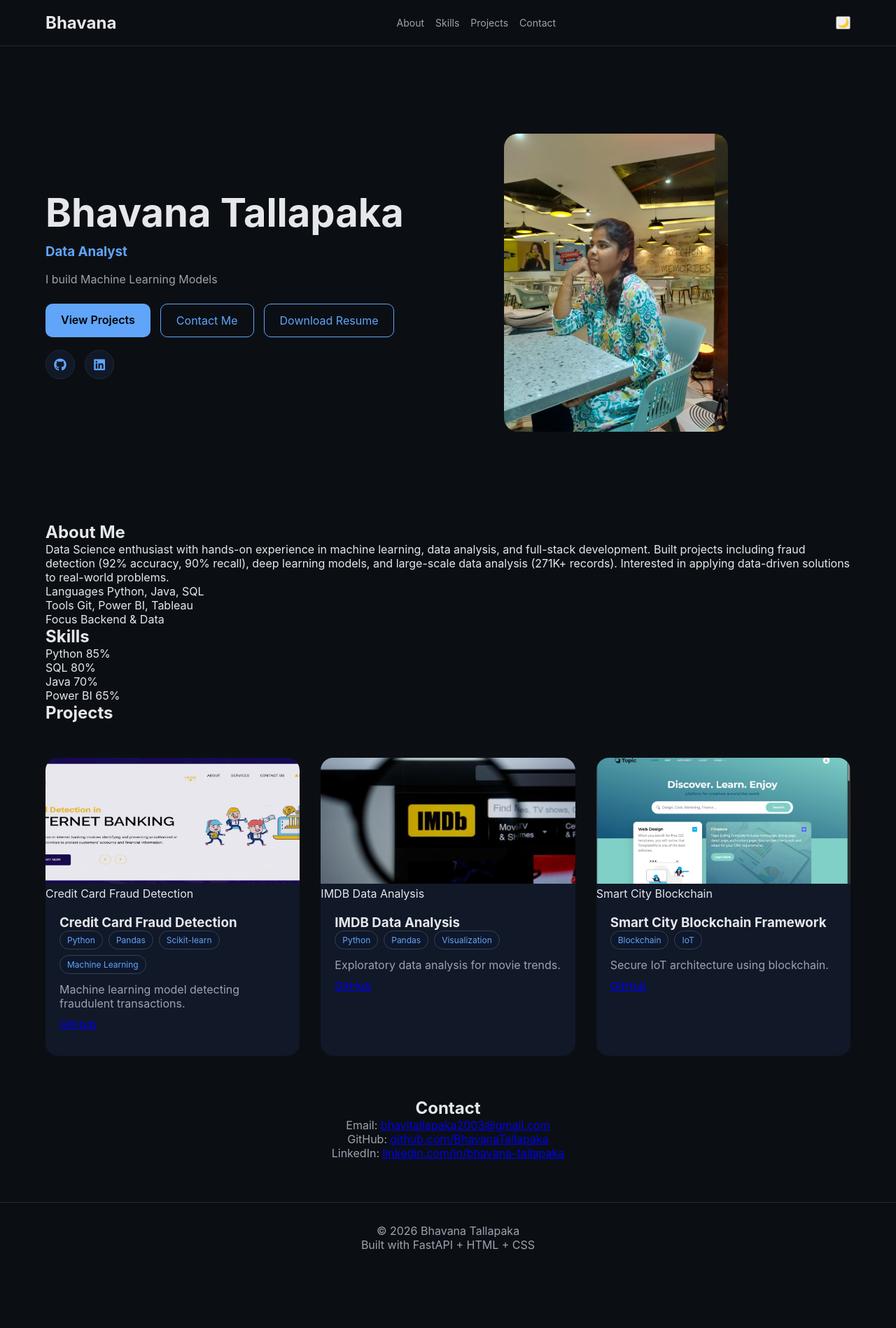
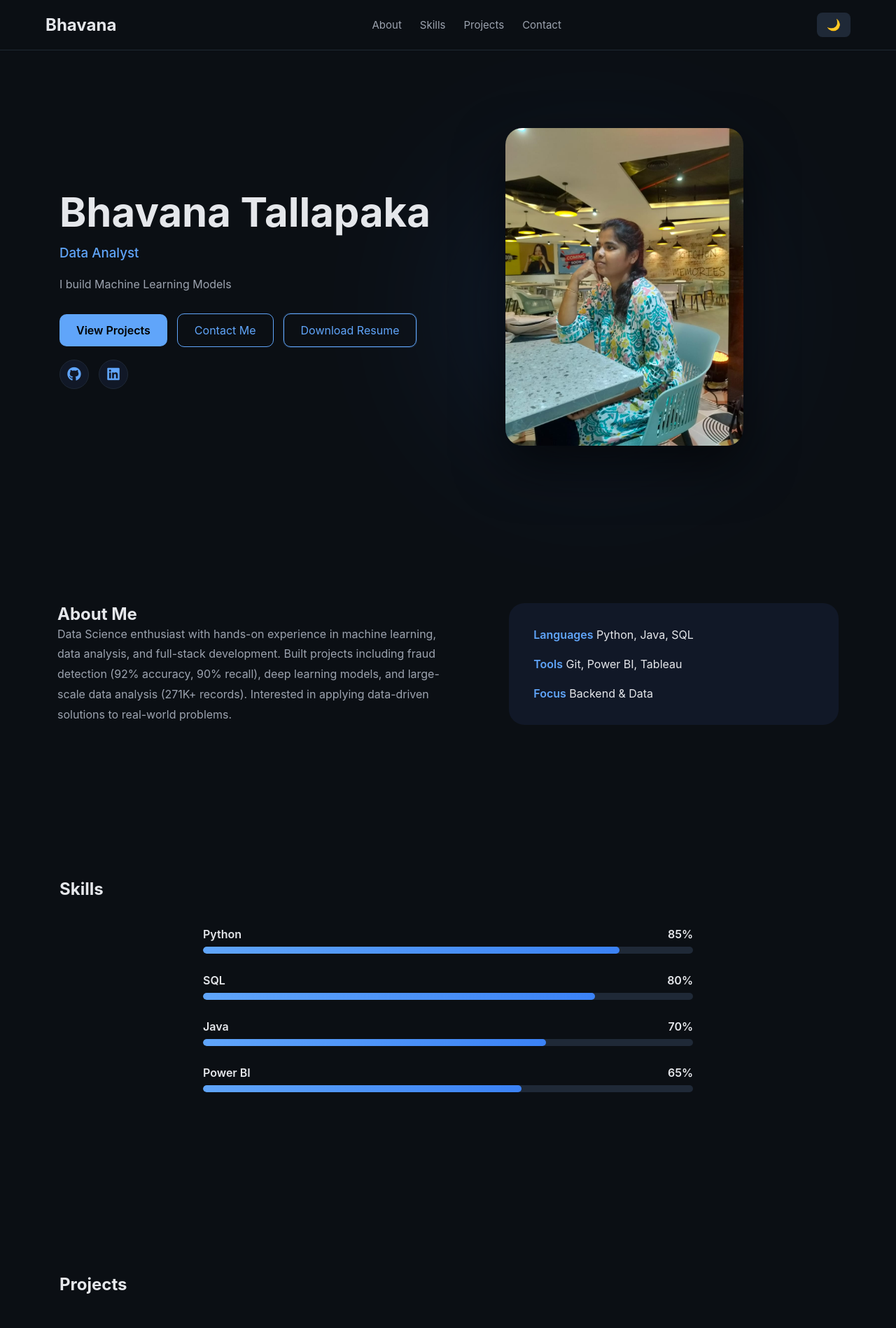
Before and after one commit to BhavanaTallapaka/bhavana-portfolio, a FastAPI app: page / in a window 1280 px wide. Shown: the top 1898 px of the page at 70% size. Before the commit the page ends 1786 px from the top, so only its background shows below. Run offline with FastAPI, Linux system fonts and the light colour scheme.

Commit message:
updated profile

```diff
--- a/app/static/css/style.css
+++ b/app/static/css/style.css
@@ -1,4 +1,5 @@
 /* ROOT COLORS */
+
 :root{
 --bg:#0b0f14;
 --card:#111827;
@@ -7,7 +8,8 @@
 --accent:#60a5fa;
 }
 
-/* RESET */
+/* GLOBAL RESET */
+
 *{
 box-sizing:border-box;
 margin:0;
@@ -18,25 +20,41 @@ html{
 scroll-behavior:smooth;
 }
 
+html,body{
+width:100%;
+overflow-x:hidden;
+}
+
 body{
 font-family:Inter,Arial,Helvetica,sans-serif;
 background:var(--bg);
 color:var(--text);
+min-height:100vh;
+transition:background .3s ease,color .3s ease;
 }
 
 /* CONTAINER */
+
 .container{
 max-width:1150px;
 width:90%;
-margin:auto;
+margin:0 auto;
+}
+
+/* SECTIONS */
+
+section{
+padding:110px 20px;
 }
 
 /* NAVBAR */
+
 nav{
 position:sticky;
 top:0;
+width:100%;
 background:var(--bg);
-border-bottom:1px solid #1f2937;
+border-bottom:1px solid #1f2933;
 z-index:1000;
 }
 
@@ -55,76 +73,428 @@ gap:26px;
 .nav-links a{
 color:var(--muted);
 text-decoration:none;
+font-size:15px;
 }
 
 .nav-links a:hover{
 color:var(--accent);
 }
 
+/* THEME BUTTON */
+
+.theme-btn{
+background:#1f2937;
+border:none;
+color:white;
+padding:8px 14px;
+border-radius:8px;
+cursor:pointer;
+font-size:16px;
+}
+
+.theme-btn:hover{
+background:#374151;
+}
+
 /* HERO */
+
 .hero{
 display:grid;
 grid-template-columns:1.2fr 1fr;
 align-items:center;
-gap:60px;
+gap:70px;
 min-height:85vh;
+position:relative;
 }
 
-/* TEXT */
 .hero h1{
-font-size:56px;
-margin-bottom:10px;
+font-size:58px;
+margin-bottom:12px;
 }
 
 .hero h3{
 color:var(--accent);
-margin-bottom:18px;
+margin-bottom:20px;
+font-weight:500;
 }
 
 .hero p{
 color:var(--muted);
+line-height:1.7;
+margin-bottom:28px;
 max-width:520px;
-margin-bottom:20px;
+}
+
+/* HERO BUTTONS FIX */
+
+.hero-buttons{
+display:flex;
+gap:18px;
+margin-top:30px;
+flex-wrap:wrap;
+}
+
+/* HERO IMAGE */
+
+.hero img{
+width:340px;
+border-radius:24px;
+box-shadow:0 30px 70px rgba(0,0,0,.6);
+transition:transform .5s ease;
+}
+
+.hero img:hover{
+transform:scale(1.04);
+}
+
+/* HERO GLOW */
+
+.hero::before{
+content:"";
+position:absolute;
+width:500px;
+height:500px;
+background:radial-gradient(circle,#3b82f6 0%,transparent 70%);
+filter:blur(120px);
+opacity:.25;
+right:10%;
+top:120px;
+z-index:-1;
 }
 
 /* BUTTONS */
+
 .btn{
 background:var(--accent);
 color:black;
-padding:13px 22px;
+padding:13px 24px;
 border-radius:10px;
 text-decoration:none;
 font-weight:600;
+transition:.25s;
+position:relative;
+overflow:hidden;
+}
+
+.btn:hover{
+transform:translateY(-2px);
+box-shadow:0 10px 25px rgba(96,165,250,.4);
+}
+
+.hero-buttons{
+display:flex;
+gap:16px;
+flex-wrap:wrap;
+margin-top:20px;
 }
 
 .btn-outline{
 border:1px solid var(--accent);
 color:var(--accent);
-padding:13px 22px;
+padding:13px 24px;
 border-radius:10px;
 text-decoration:none;
+transition:.25s;
 }
 
-/* HERO ACTIONS (MAIN FIX) */
-.hero-actions{
+.btn-outline:hover{
+background:var(--accent);
+color:white;
+transform:translateY(-2px);
+box-shadow:0 10px 25px rgba(96,165,250,.35);
+}
+
+/* ABOUT */
+
+.about-grid{
+display:grid;
+grid-template-columns:1.1fr .9fr;
+gap:70px;
+align-items:center;
+}
+
+.about-grid p{
+color:var(--muted);
+line-height:1.8;
+}
+
+.about-box{
+background:var(--card);
+padding:35px;
+border-radius:22px;
+display:grid;
+gap:22px;
+}
+
+.about-box span{
+color:var(--accent);
+font-weight:600;
+}
+
+/* SKILLS */
+
+.skill-bars{
+max-width:700px;
+margin:40px auto;
 display:flex;
 flex-direction:column;
-gap:18px;
-margin-top:25px;
+gap:28px;
 }
 
-.hero-buttons{
+.skill-title{
 display:flex;
-gap:14px;
+justify-content:space-between;
+margin-bottom:8px;
+font-weight:600;
+}
+
+.bar{
+height:10px;
+background:#1f2937;
+border-radius:50px;
+overflow:hidden;
+}
+
+.fill{
+height:100%;
+width:0;
+background:linear-gradient(90deg,#60a5fa,#3b82f6);
+border-radius:50px;
+transition:width 1.4s ease;
+}
+
+/* PROJECTS */
+
+.projects-grid{
+display:grid;
+grid-template-columns:repeat(3,1fr);
+gap:30px;
+margin-top:50px;
+}
+
+.project-card{
+background:var(--card);
+border-radius:20px;
+overflow:hidden;
+transition:.25s;
+position:relative;
+}
+
+.project-card img{
+width:100%;
+height:180px;
+object-fit:cover;
+transition:transform .5s ease;
+}
+
+.project-card:hover img{
+transform:scale(1.08);
+}
+
+.project-content{
+padding:22px;
+}
+
+.project-content p{
+color:var(--muted);
+margin:10px 0 18px 0;
+}
+
+.project-buttons{
+display:flex;
+gap:10px;
+}
+
+.btn-small{
+background:#60a5fa;
+color:black;
+padding:8px 14px;
+border-radius:6px;
+text-decoration:none;
+font-size:14px;
+font-weight:600;
+cursor:pointer;
+display:inline-block;
+}
+
+.project-card:hover{
+transform:translateY(-8px);
+box-shadow:0 25px 60px rgba(0,0,0,.6);
+}
+
+/* PROJECT CARD GLOW */
+
+.project-card::after{
+content:"";
+position:absolute;
+inset:0;
+background:radial-gradient(circle at 50% 0%,rgba(96,165,250,.25),transparent 60%);
+opacity:0;
+transition:.3s;
+pointer-events:none;
+}
+
+.project-card:hover::after{
+opacity:1;
+}
+
+/* CONTACT */
+
+.contact{
+text-align:center;
+}
+
+.contact p{
+margin-top:10px;
+color:var(--muted);
+}
+
+/* REVEAL ANIMATION */
+
+.reveal{
+opacity:0;
+transform:translateY(40px);
+transition:all .7s ease;
+}
+
+.reveal.active{
+opacity:1;
+transform:none;
+}
+
+/* MOBILE */
+
+@media(max-width:900px){
+
+.hero{
+grid-template-columns:1fr;
+text-align:center;
+}
+
+.hero img{
+width:260px;
+margin:auto;
+}
+
+.about-grid{
+grid-template-columns:1fr;
+}
+
+.projects-grid{
+grid-template-columns:1fr;
+}
+
+}
+
+/* LIGHT THEME */
+
+body.light{
+--bg:#ffffff;
+--card:#f5f7fb;
+--text:#111827;
+--muted:#6b7280;
+--accent:#2563eb;
+}
+
+/* RESUME BUTTON HIGHLIGHT */
+
+.hero-buttons a:last-child{
+border:1px solid #60a5fa;
+box-shadow:0 0 0 1px rgba(96,165,250,.2);
+}
+
+.tech-tags{
+display:flex;
 flex-wrap:wrap;
+gap:8px;
+margin:10px 0 15px 0;
+}
+
+.tech-tags span{
+background:#0f172a;
+color:#60a5fa;
+font-size:12px;
+padding:6px 12px;
+border-radius:20px;
+border:1px solid #334155;
+font-weight:500;
+}
+
+.tech-tags span:hover{
+background:#1e293b;
+transform:translateY(-2px);
+transition:.2s;
+}
+
+.project-image{
+position:relative;
+overflow:hidden;
+}
+
+.project-image img{
+width:100%;
+height:180px;
+object-fit:cover;
+transition:transform .4s ease;
+}
+
+.project-overlay{
+position:absolute;
+bottom:0;
+left:0;
+right:0;
+background:linear-gradient(transparent, rgba(0,0,0,.8));
+color:white;
+padding:20px;
+font-weight:600;
+font-size:16px;
+opacity:0;
+transition:.3s;
+}
+
+.project-image:hover img{
+transform:scale(1.08);
+}
+
+.project-image:hover .project-overlay{
+opacity:1;
+}
+
+#typing-text::after{
+content:"|";
+margin-left:5px;
+animation:blink 1s infinite;
+}
+
+@keyframes blink{
+0%{opacity:1}
+50%{opacity:0}
+100%{opacity:1}
+}
+
+.footer{
+margin-top:80px;
+padding:40px 0;
+text-align:center;
+border-top:1px solid #1f2937;
+color:var(--muted);
+}
+
+.project-card{
+transition:transform .3s ease, box-shadow .3s ease;
+}
+
+.project-card:hover{
+transform:translateY(-10px);
+box-shadow:0 30px 70px rgba(0,0,0,.6);
 }
 
 .hero-social{
+margin-top:25px;
 display:flex;
-gap:14px;
+gap:16px;
 }
 
-/* SOCIAL ICONS */
 .hero-social a{
 width:42px;
 height:42px;
@@ -135,181 +505,58 @@ border-radius:50%;
 background:var(--card);
 border:1px solid #1f2937;
 color:var(--accent);
-font-size:18px;
+font-size:20px;
+transition:.25s;
 text-decoration:none;
-transition:.25s;
 }
 
 .hero-social a:hover{
+transform:translateY(-4px);
 background:var(--accent);
 color:white;
-transform:translateY(-3px);
 }
 
-/* IMAGE */
-.hero img{
-width:320px;
-border-radius:20px;
-}
-
-/* PROJECTS */
-.projects-grid{
-display:grid;
-grid-template-columns:repeat(3,1fr);
-gap:30px;
-margin-top:50px;
-}
-
-.project-card{
-background:var(--card);
-border-radius:18px;
-overflow:hidden;
-padding-bottom:15px;
-transition:.3s;
-}
-
-.project-card:hover{
-transform:translateY(-8px);
-box-shadow:0 20px 50px rgba(0,0,0,.5);
-}
-
-.project-card img{
-width:100%;
-height:180px;
-object-fit:cover;
-}
-
-.project-content{
-padding:20px;
-}
-
-.project-content p{
-color:var(--muted);
-margin:10px 0;
-}
-
-/* TAGS */
-.tech-tags{
-display:flex;
-flex-wrap:wrap;
-gap:8px;
-margin-bottom:12px;
-}
-
-.tech-tags span{
-background:#0f172a;
-color:#60a5fa;
-padding:5px 10px;
-border-radius:20px;
-font-size:12px;
-border:1px solid #334155;
-}
-
-/* CONTACT */
-.contact{
-text-align:center;
-margin-top:60px;
-}
-
-.contact p{
-color:var(--muted);
-}
-
-/* FOOTER */
-.footer{
-margin-top:60px;
-padding:30px;
-text-align:center;
-border-top:1px solid #1f2937;
-color:var(--muted);
-}
-
-/* ================= MOBILE FIX ================= */
-@media(max-width:768px){
-
-.hero{
-grid-template-columns:1fr;
-text-align:center;
-}
-
-.hero img{
-margin:auto;
-width:260px;
+.hero-social i{
+border:none !important;
+box-shadow:none !important;
 }
 
 .hero-buttons{
-flex-direction:column;
-width:100%;
+display:flex;
+gap:14px;
+flex-wrap:wrap;
+align-items:center;
+margin-top:20px;
 }
 
-.hero-buttons a{
-width:100%;
-text-align:center;
+.hero-social{
+display:flex;
+gap:14px;
+margin-top:18px;
+align-items:center;
+}
+
+@media(max-width:768px){
+
+.hero-buttons{
+justify-content:center;
 }
 
 .hero-social{
 justify-content:center;
 }
 
-.projects-grid{
-grid-template-columns:1fr;
+.hero{
+text-align:center;
 }
 
 }
 
-/* LIGHT MODE */
-body.light{
---bg:#ffffff;
---card:#f5f7fb;
---text:#111827;
---muted:#6b7280;
---accent:#2563eb;
+@media(max-width:768px){
+
+.btn-outline{
+width:100%;
+text-align:center;
 }
 
-.nav-inner{
-display:flex;
-align-items:center;
-justify-content:space-between;
-gap:10px;
 }
-
-.nav-links{
-display:flex;
-gap:16px;
-flex-wrap:wrap;
-}
-
-.nav-links a{
-font-size:14px;
-}
-
-@media(max-width:768px){
-
-.nav-inner{
-flex-wrap:wrap;
-row-gap:10px;
-}
-
-.nav-links{
-width:100%;
-justify-content:center;
-flex-wrap:wrap;
-gap:12px;
-}
-
-.theme-btn{
-background:var(--card);
-color:var(--text);
-border:1px solid #1f2937;
-padding:8px 14px;
-border-radius:8px;
-cursor:pointer;
-font-size:16px;
-transition:.25s;
-}
-
-.theme-btn:hover{
-background:var(--accent);
-color:white;
-}
-}
```
